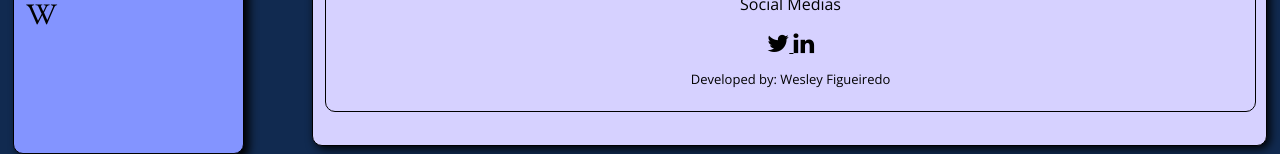
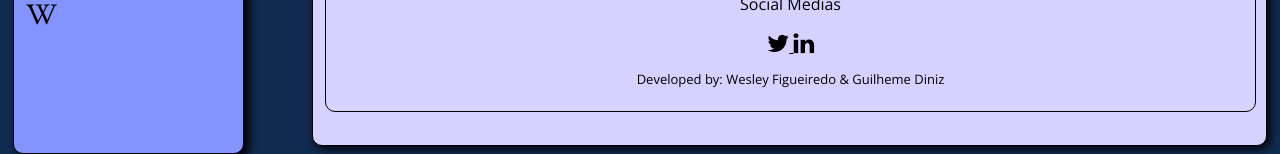
Before and after one commit to COLTEC-DAW/Recuperacao-1o-Trimestre, a plain HTML site: page index.html in a window 1280 px wide. Shown: the part 1016-1170 px from the top of the page. Drawn offline with nearby package versions, Linux system fonts and the light colour scheme.

Commit message:
Ajustes finais²

```diff
--- a/index.html
+++ b/index.html
@@ -69,7 +69,7 @@
             <a href="https://www.linkedin.com/in/jack-dongarra-028544" target="_blank">
                 <i class="fa fa-linkedin" style="font-size:24px"></i>
             </a>
-            <p class="copyright">Developed by: Wesley Figueiredo </p>
+            <p class="copyright">Developed by: Wesley Figueiredo & Guilheme Diniz </p>
         </div>
     </div>
 </body>
```
